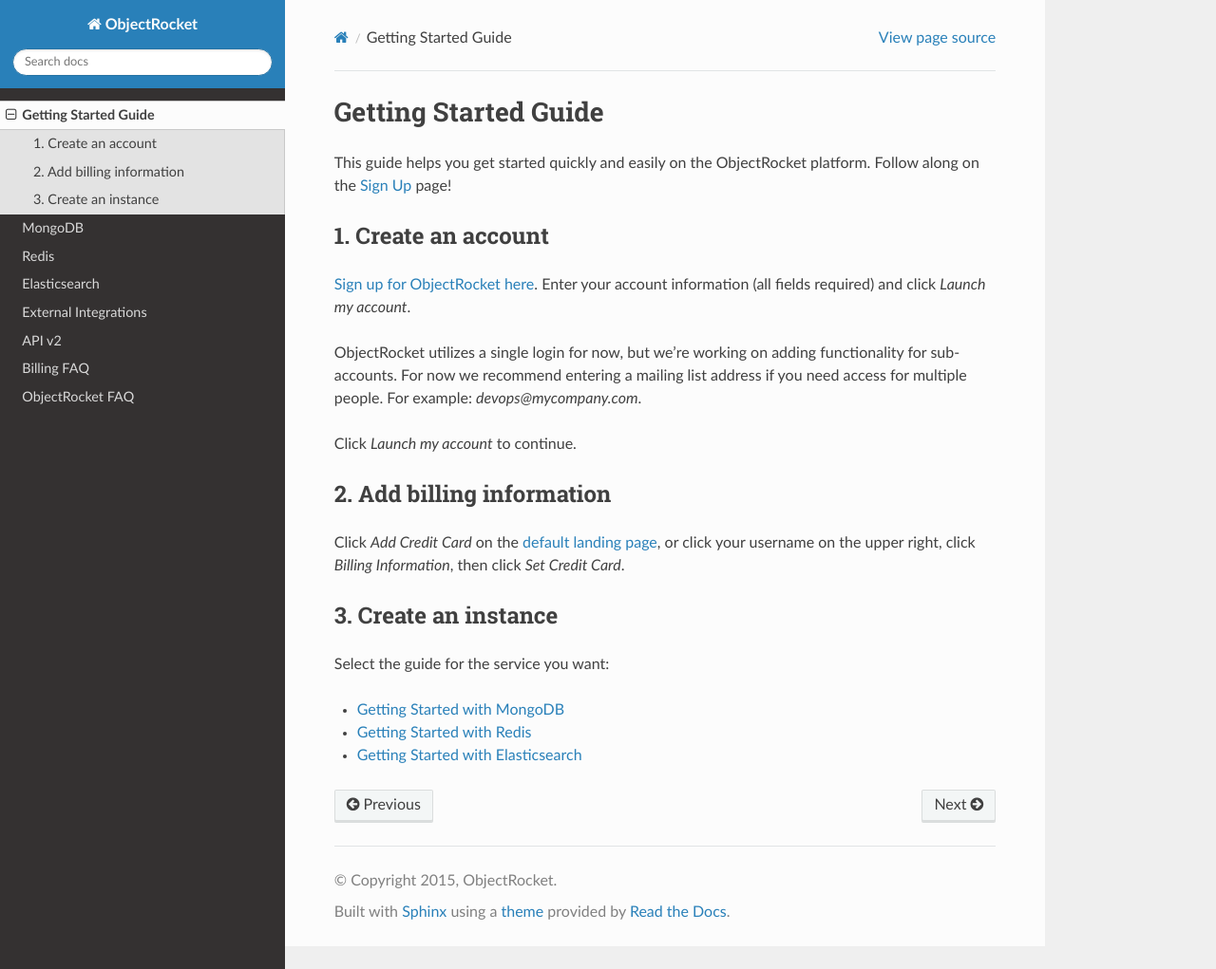
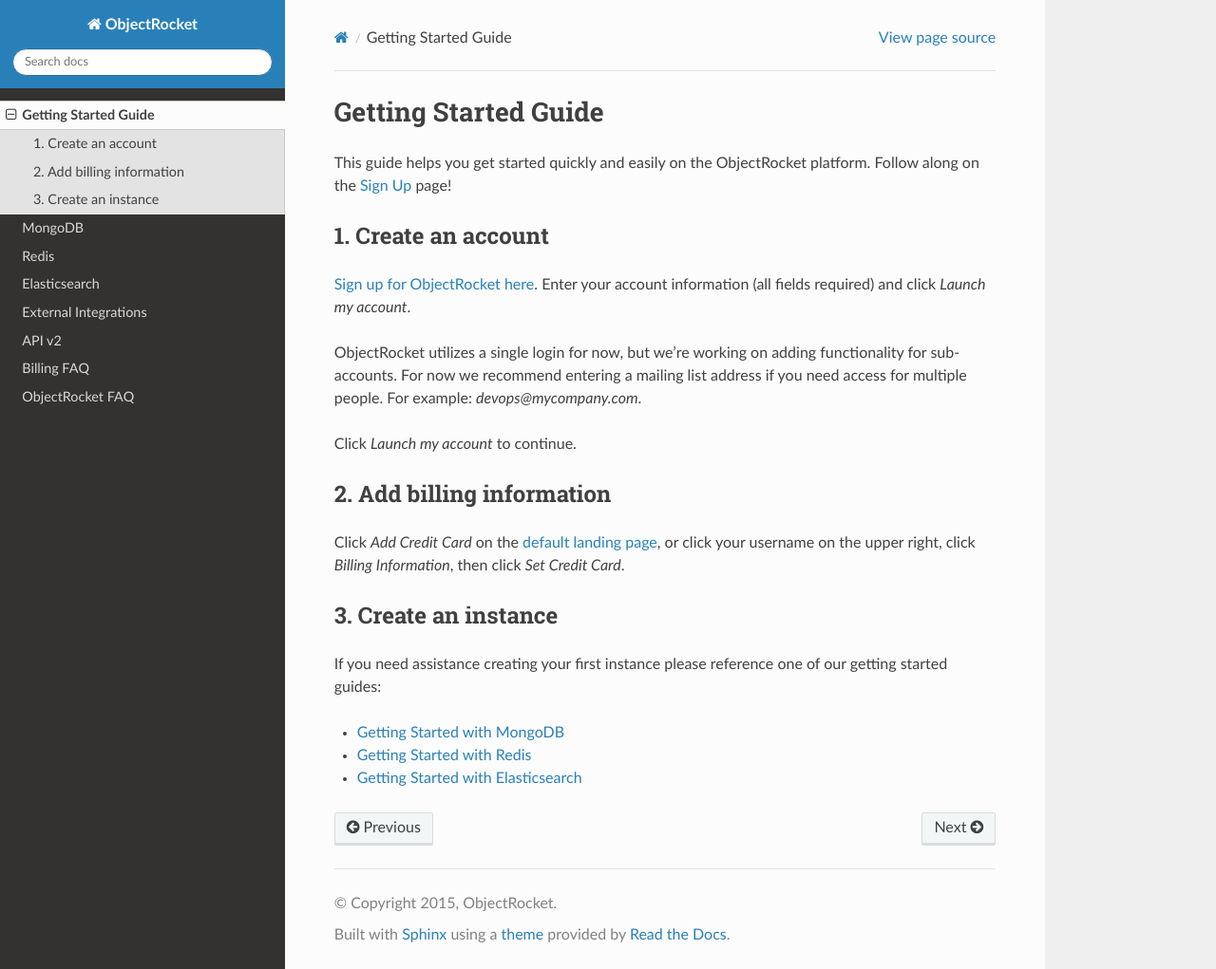
Before and after one commit to zcorleissen/documentation, a Sphinx documentation site: the page built from source/getting_started.rst, in a window 1280 px wide and 1021 px high. Shown: the whole window at 95% size. Built offline with Sphinx 7.4.7 and the Read the Docs theme 2.0.0, drawn with Linux system fonts in a browser that asks for light colours; pages that are not in the unit, such as notebooks, are missing from menus.

Commit message:
changed create an instance wording

```diff
--- a/source/getting_started.rst
+++ b/source/getting_started.rst
@@ -20,7 +20,7 @@
 3. Create an instance
 ~~~~~~~~~~~~~~~~~~~~~
 
-Select the guide for the service you want:
+If you need assistance creating your first instance please reference one of our getting started guides:
 
 - :doc:`mongodb_getting_started`
 
```
